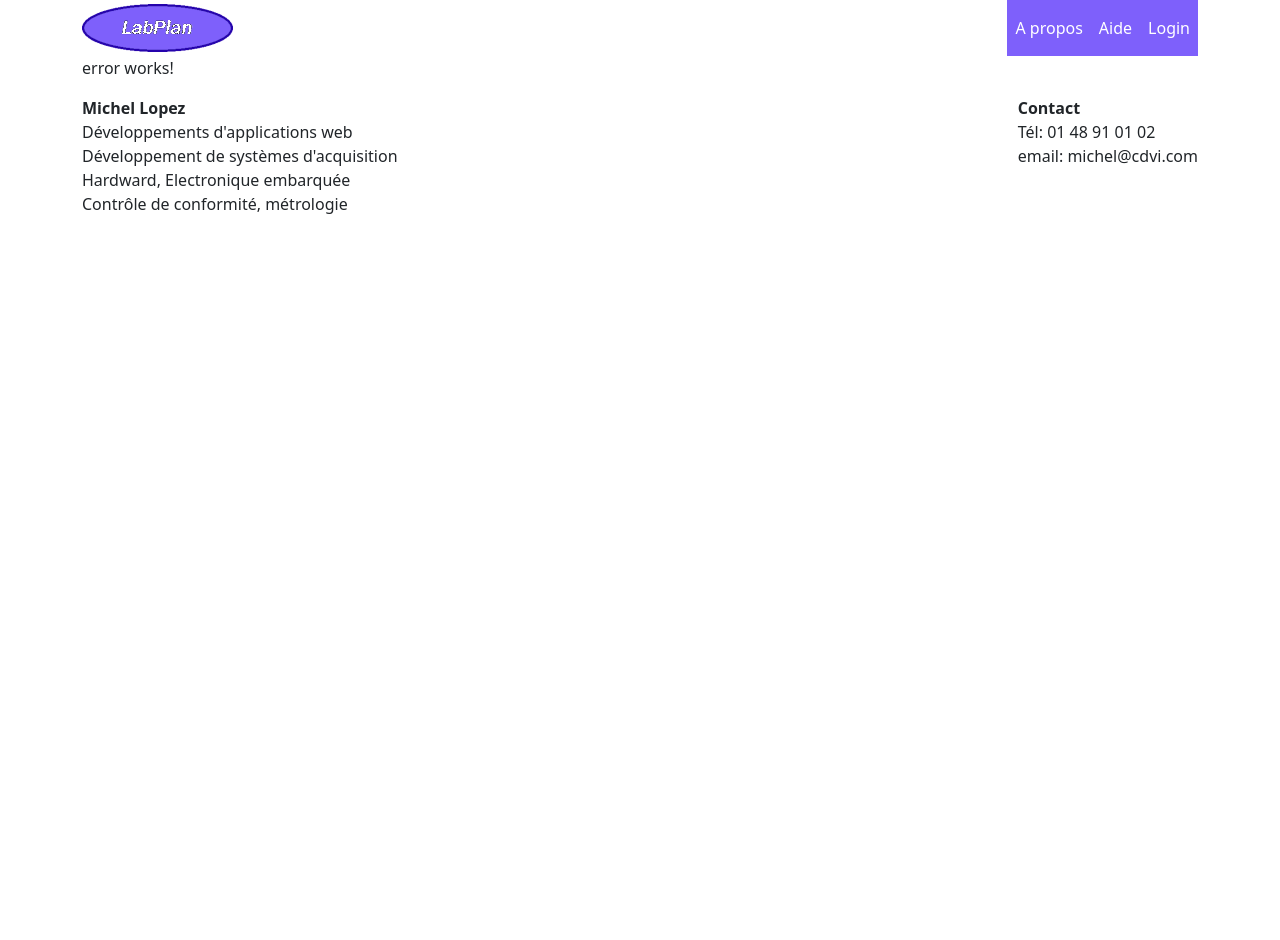
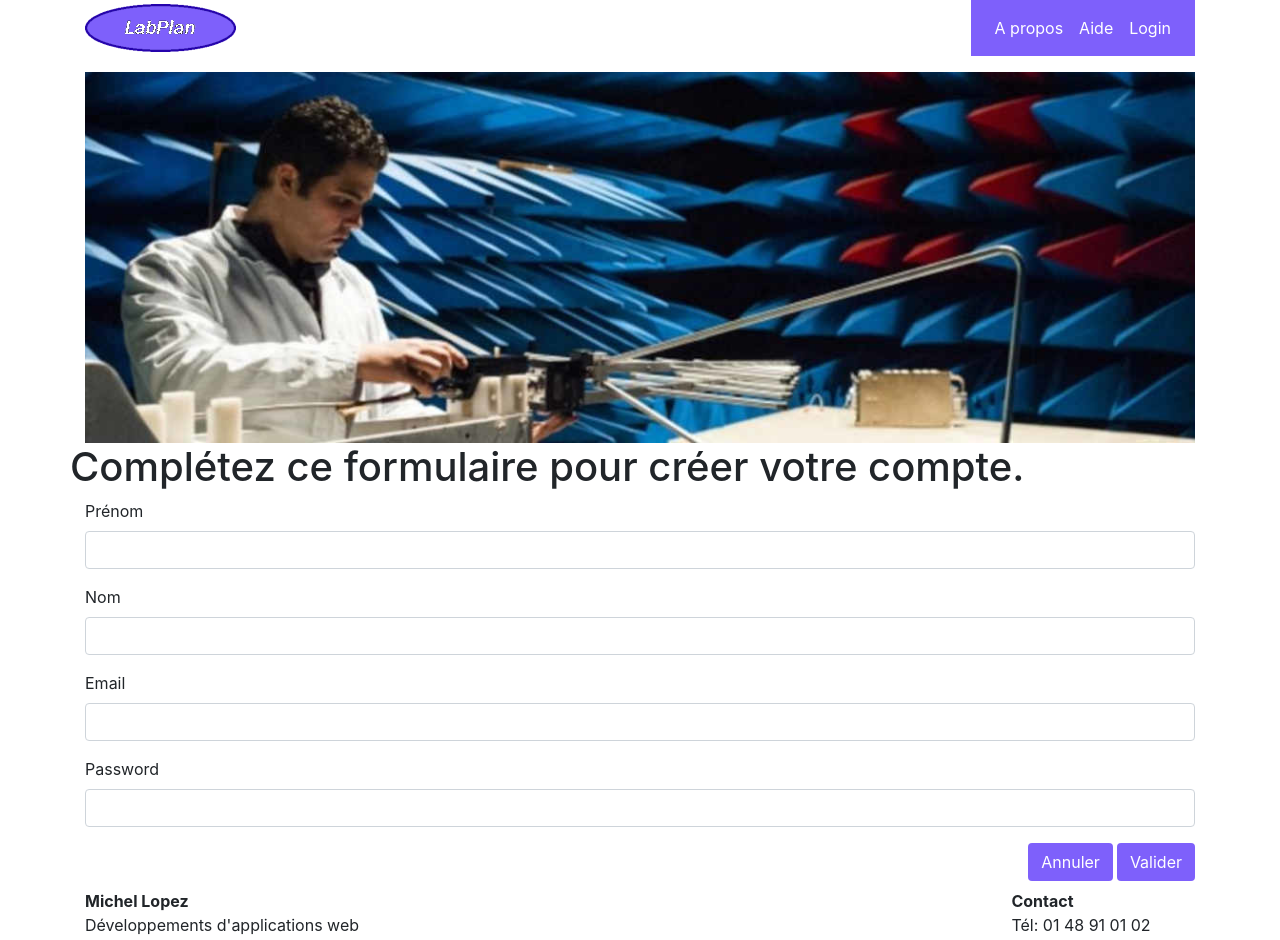
Before and after one commit to Senpothia/lab-site, an Angular app: page /compte in a window 1280 px wide. Before the commit this address led to /error. Shown: the top 940 px of the page. Before the commit the page ends 800 px from the top, so only its background shows below. Built offline with nearby package versions, Linux system fonts and the light colour scheme.

Commit message:
ajout page création de compte

```diff
--- a/package.json
+++ b/package.json
@@ -18,7 +18,7 @@
     "@angular/platform-browser": "~12.2.0",
     "@angular/platform-browser-dynamic": "~12.2.0",
     "@angular/router": "~12.2.0",
-    "bootstrap": "^5.1.1",
+    "bootstrap": "^4.4.1",
     "rxjs": "~6.6.0",
     "tslib": "^2.3.0",
     "zone.js": "~0.11.4"
--- /dev/null
+++ b/src/app/plateforme/pages/creation-compte/creation-compte.component.html
@@ -0,0 +1,54 @@
+
+<div class="row mt-3">
+    <div class="col">
+        <img class="img-fluid" src="assets/bandeau1.png" alt="" />
+    </div>
+</div>
+
+<div class="message row">
+
+    <h1>Complétez ce formulaire pour créer votre compte.</h1>
+
+</div>
+
+<div class="row">
+
+    <div class="col">
+        <form  method="post">
+
+
+            <div class="form-group">
+                <label for="exampleInputEmail1">Prénom</label> <input type="text"
+                    class="form-control" >
+            </div>
+
+            <div class="form-group">
+                <label for="exampleInputEmail1">Nom</label> <input type="text"
+                    class="form-control">
+            </div>
+
+
+            <div class="form-group">
+                <label for="exampleInputEmail1">Email</label> <input type="text"
+                    class="form-control" >
+            </div>
+
+            <div class="form-group">
+                <label for="exampleInputEmail1">Password</label> <input
+                    type="text" class="form-control">
+            </div>
+
+            <div class="d-flex justify-content-end mt-3">
+
+                <a class="btn mr-1" style="margin-right:10px;background-color: #7e60fb; color: white;" routerLink="../" role="button">Annuler</a>
+                <input class="btn" style="background-color: #7e60fb; color: white;" type="submit" value="Valider">
+
+            </div>
+
+
+
+        </form>
+
+    </div>
+
+</div>
--- /dev/null
+++ b/src/app/plateforme/pages/creation-compte/creation-compte.component.ts
@@ -0,0 +1,15 @@
+import { Component, OnInit } from '@angular/core';
+
+@Component({
+  selector: 'app-creation-compte',
+  templateUrl: './creation-compte.component.html',
+  styleUrls: ['./creation-compte.component.css']
+})
+export class CreationCompteComponent implements OnInit {
+
+  constructor() { }
+
+  ngOnInit(): void {
+  }
+
+}
--- a/src/app/plateforme/pages/login/login.component.html
+++ b/src/app/plateforme/pages/login/login.component.html
@@ -1,10 +1,13 @@
-<div class="row">
+<div class="container">
+
+
+    <div class="row mb-3 mt-3">
         <div class="col">
-        <img class="img-fluid" src="assets/bandeau1.png"  />
+            <img class="img-fluid" src="assets/bandeau1.png" />
         </div>
     </div>
 
-<div class="message row">
+    <div class="row">
 
         <h1>Entrez vos identifiants de connexion ou créer un compte.</h1>
 
@@ -13,10 +16,10 @@
 
         <div class="col">
 
-        <form class="formulaire"
+           <!--<form -->
                 method="post">
                 <div>
-                <h3 style="color: red;"> Erreur! Vérifiez vous
+                    <h3 style="color: red;">Erreur! Vérifiez vous
                         identifiants de connexion</h3>
 
                 </div>
@@ -30,14 +33,18 @@
                         class="form-control" name="password">
                 </div>
 
-            <div class="float-right">
-                <a href="compte"><button type="button" class="btn" style="background-color: #7e60fb; color: white;">Créer
-                        un compte</button></a>
+                <div class="d-flex justify-content-end mt-3">
+
+                        <button routerLink="../compte"  class="btn" style="margin-right: 10px;background-color: #7e60fb; color: white;">Créer un compte</button>
                         <button type="submit" class="btn" style="background-color: #7e60fb; color: white;">Connexion</button>
+
                 </div>
 
-        </form>
+           <!--</form>-->
 
 
         </div>
     </div>
+
+
+</div>
--- a/src/app/shared/header/header.component.css
+++ b/src/app/shared/header/header.component.css
@@ -0,0 +1,7 @@
+li {
+    cursor: pointer;
+}
+
+img {
+    cursor: pointer;
+}
--- a/src/app/shared/header/header.component.html
+++ b/src/app/shared/header/header.component.html
@@ -16,13 +16,13 @@
 
 
         <div class="col">
-            <div class="identif d-flex justify-content-end">
+            <div class="d-flex justify-content-end">
 
 
                 <nav class="navbar navbar-expand-sm" style="background-color: #7e60fb;">
 
                     <ul class="navbar-nav">
-                        <li routerLink="presentation" class="nav-link text-white" > A propos </li>
+                        <li routerLink="presentation" class="nav-link text-white" rou > A propos </li>
                         <li routerLink="aide" class="nav-item" class="nav-link text-white" > Aide </li>
                         <li routerLink="connexion" class="nav-item" class="nav-link text-white" >Login</li>
                     </ul>
```
Also changed, not shown: src/app/app-routing.module.ts (+15 -5 lines), src/app/plateforme/plateforme.module.ts (+8 -3 lines), src/app/plateforme/pages/creation-compte/creation-compte.component.css (added), src/assets/bandeau1.png, 1 other file (tests, documents, lock files or other folders). Lines whose indentation alone changed are shown as unchanged.
